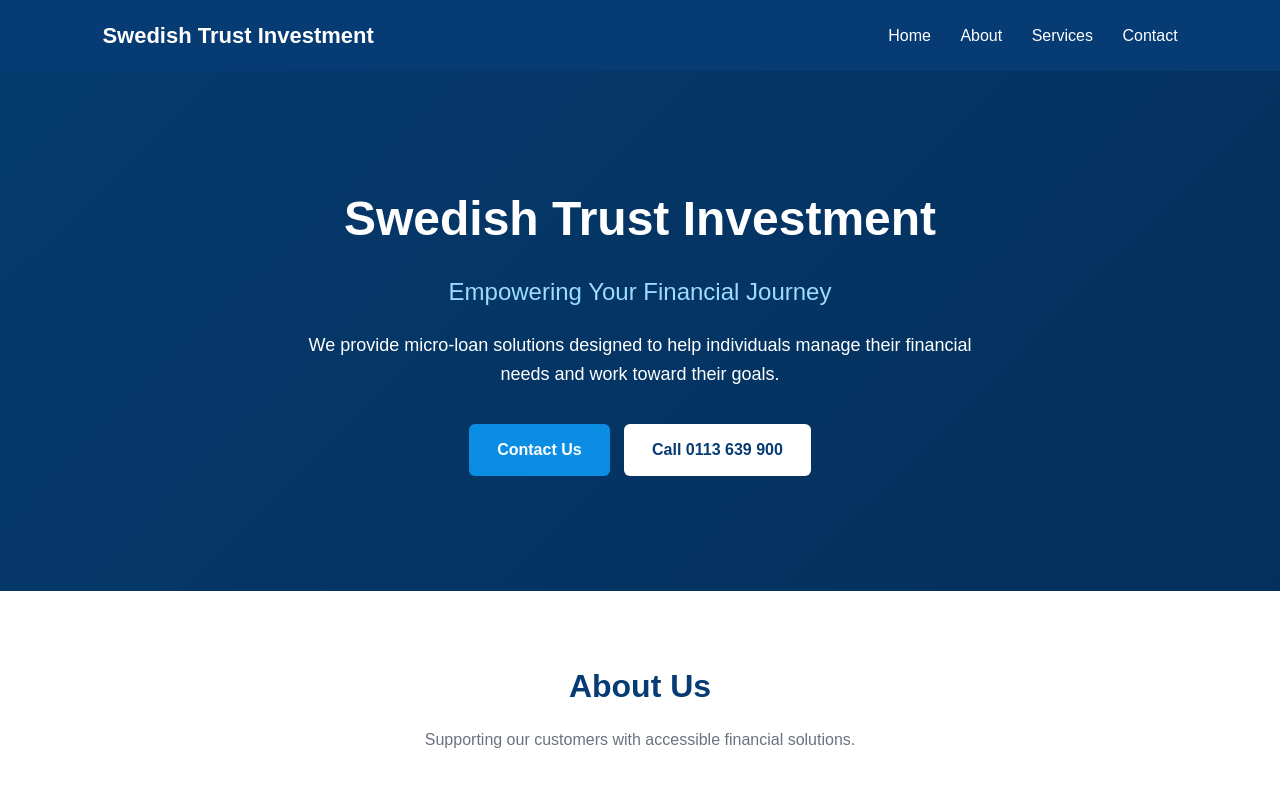
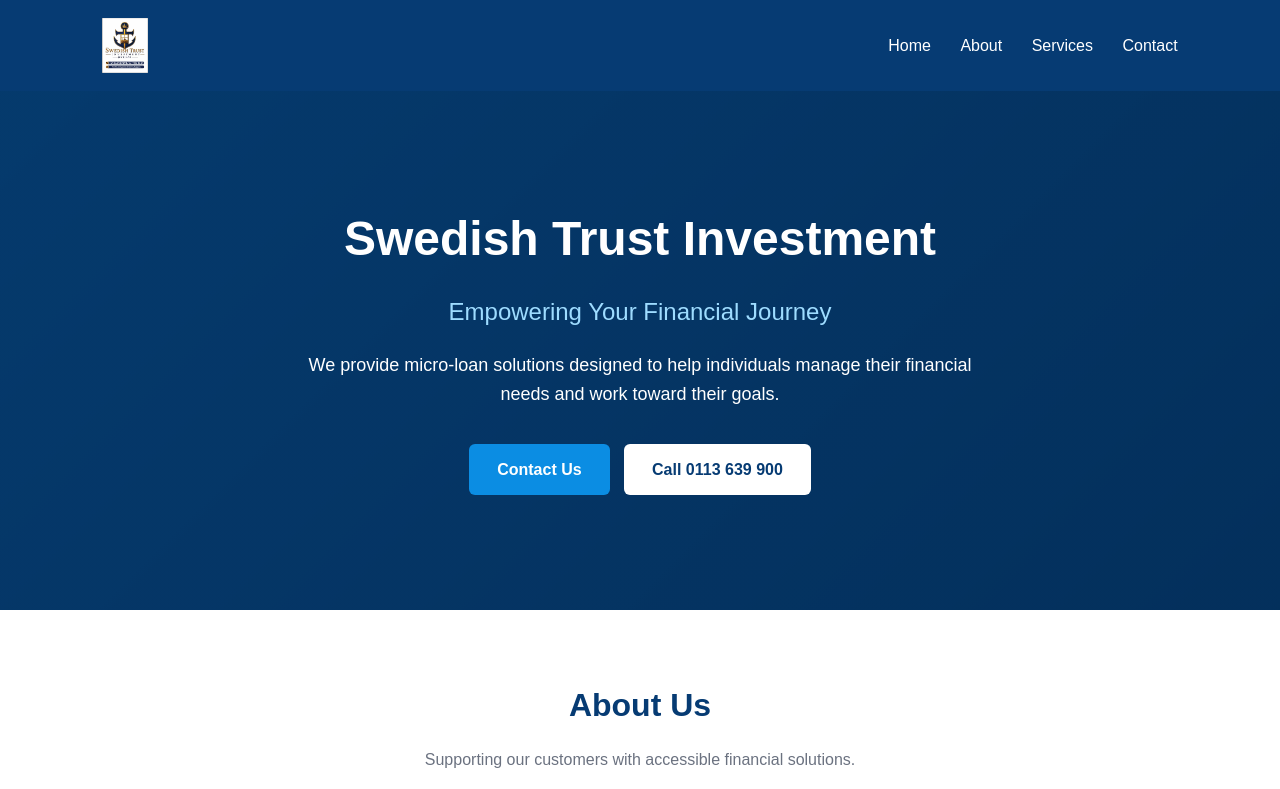
Before and after one commit to Swdish/Swedish-Trust-Investment2, a plain HTML site: page index.html in a window 1280 px wide. Shown: the top 789 px of the page. Drawn offline with Linux system fonts and the light colour scheme.

Commit message:
Add logo image to header section
Updated the logo in the header section and adjusted the HTML structure accordingly.

```diff
--- a/index.html
+++ b/index.html
@@ -32,10 +32,11 @@
       z-index: 1000;
     }
 
-    .logo {
-      font-size: 22px;
-      font-weight: bold;
-    }
+    .logo img {
+  height: 55px;
+  width: auto;
+  display: block;
+}
 
     nav a {
       color: white;
@@ -226,7 +227,9 @@
 
   <!-- HEADER -->
   <header>
-    <div class="logo">Swedish Trust Investment</div>
+    <div class="logo">
+  <img src="swedish trust investment.jpg" alt="Swedish Trust Investment">
+</div>
 
     <nav>
       <a href="#home">Home</a>
```
